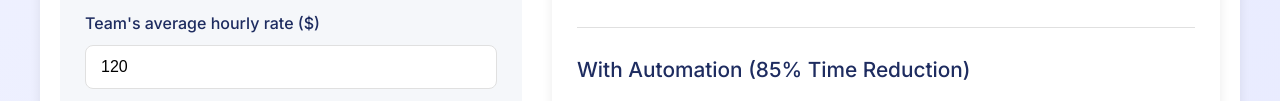
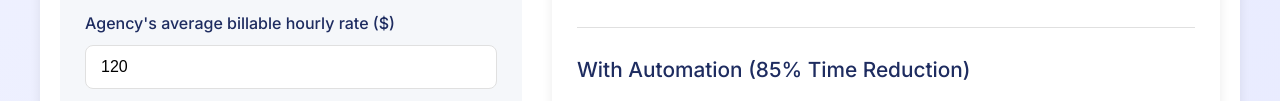
Before and after one commit to rezen-ops/roi-calculation, a plain HTML site: page index.html in a window 1280 px wide. Shown: the part 607-708 px from the top of the page. Drawn offline with nearby package versions, Linux system fonts and the light colour scheme.

Commit message:
Update index.html

```diff
--- a/index.html
+++ b/index.html
@@ -32,7 +32,7 @@
                         <input type="number" id="hours-per-client" min="0.1" value="0.5" step="0.1">
                     </div>
                     <div class="form-group">
-                        <label for="hourly-rate">Team's average hourly rate ($)</label>
+                        <label for="hourly-rate">Agency's average billable hourly rate ($)</label>
                         <input type="number" id="hourly-rate" min="1" value="120" step="1">
                     </div>
                     <div class="form-group">
```
